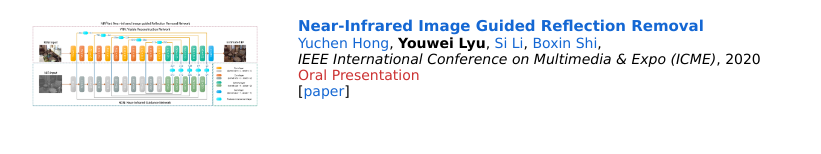
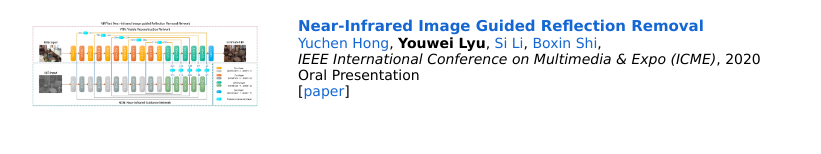
Before and after one commit to YouweiLyu/youweilyu.github.io, a plain HTML site: page index.html in a window 1280 px wide. Shown: the part 422-576 px from the top of the page, without its empty margins (229-1050 px from the left). Drawn offline with Linux system fonts and the light colour scheme; a web font is replaced by a local one.

Commit message:
fix color display bug

```diff
--- a/style.css
+++ b/style.css
@@ -94,7 +94,7 @@ a {
   oral {
     font-family: 'Lato', Verdana, Helvetica, sans-serif;
     font-size: 14px;
-    color: #cc3232;
+    color:'red';
   }
   heading {
     font-family: 'Lato', Verdana, Helvetica, sans-serif;
```
